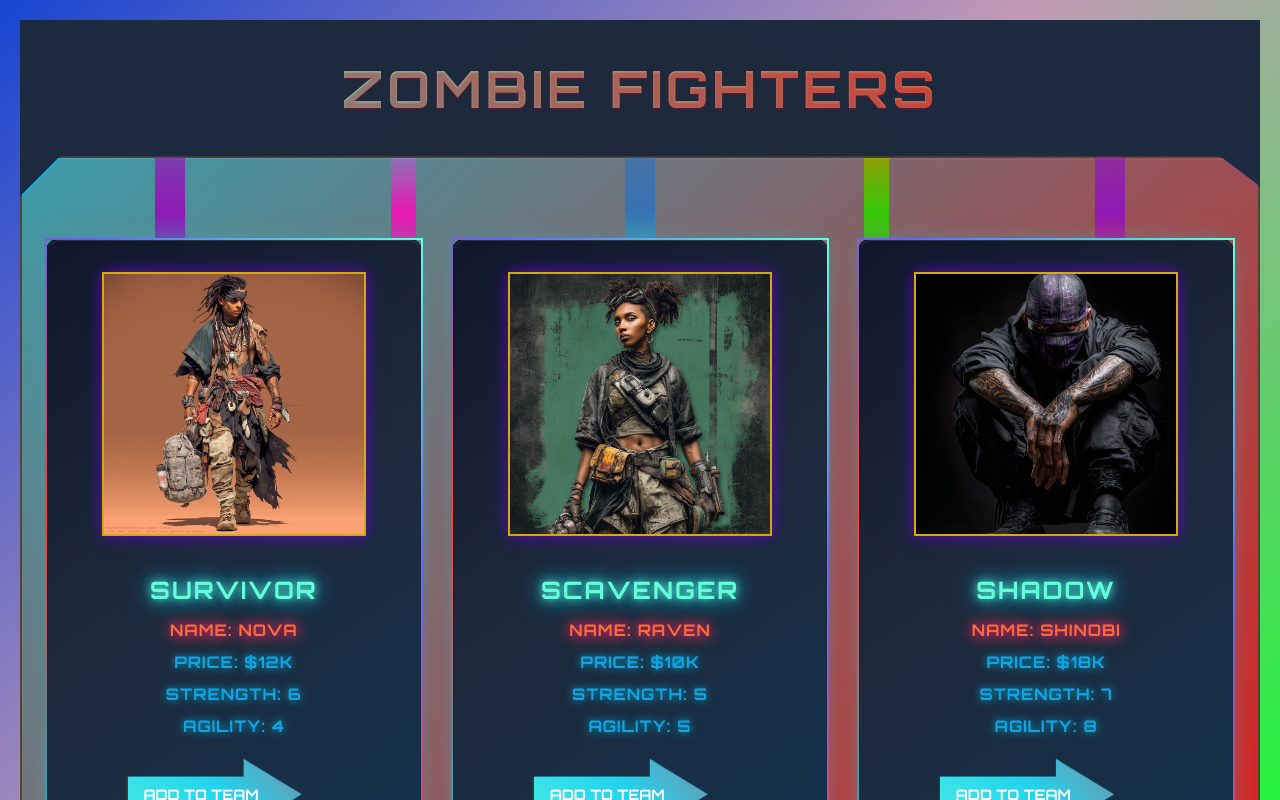
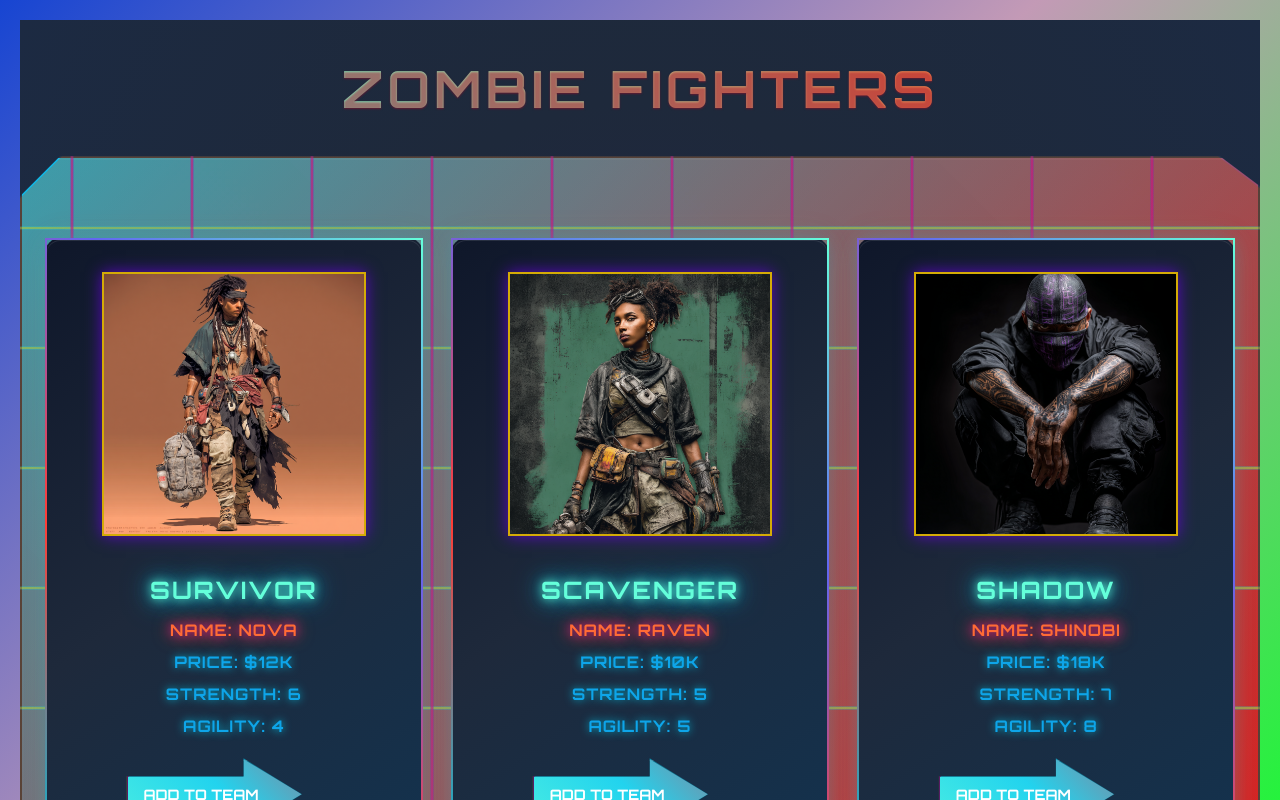
Before and after one commit to Cordero080/react-state-management-lab, a React (Vite) app: page / in a window 1280 px wide. Shown: the top 800 px of the page. Built offline with nearby package versions, Linux system fonts and the light colour scheme; a web font is replaced by a local one.

Commit message:
electric grid

```diff
--- a/src/App.css
+++ b/src/App.css
@@ -34,49 +34,54 @@ ul {
   max-width: 3000px;
   overflow: visible;
   /* ========================================
-     WIREFRAME NETWORK SYSTEM
+     ELECTRIC GRID BACKGROUND SYSTEM
      ======================================== */
-  /* Creates a node-based wireframe connecting card centers */
+  /* Responsive electric grid with moving spectral gradients */
 
   background-image:
-    repeating-linear-gradient(0deg, transparent 0%, #ff0080 5%, #ff4000 8%, #ff8000 10%, #ffff00 12%, #ffffff 15%, #80ff00 18%, #00ff80 20%, #00ffff 22%, #0080ff 25%, #8000ff 28%, transparent 35%),
-    repeating-linear-gradient(0deg, transparent 0%, #8000ff 5%, #ff0080 8%, #ff4000 10%, #ff8000 12%, #ffffff 15%, #ffff00 18%, #80ff00 20%, #00ff80 22%, #00ffff 25%, #0080ff 28%, transparent 35%),
-    repeating-linear-gradient(0deg, transparent 0%, #0080ff 5%, #00ffff 8%, #00ff80 10%, #80ff00 12%, #ffffff 15%, #ffff00 18%, #ff8000 20%, #ff4000 22%, #ff0080 25%, #8000ff 28%, transparent 35%),
-    repeating-linear-gradient(0deg, transparent 0%, #ff00ff 8%, #00ffff 12%, #ffffff 15%, #ffff00 18%, #ff0000 22%, transparent 30%),
-    repeating-linear-gradient(0deg, transparent 0%, #00ff00 8%, #ff8000 12%, #ffffff 15%, #0080ff 18%, #ff0080 22%, transparent 30%),
-    repeating-linear-gradient(90deg, transparent 0%, #ff0080 5%, #ff4000 8%, #ff8000 10%, #ffff00 12%, #ffffff 15%, #80ff00 18%, #00ff80 20%, #00ffff 22%, #0080ff 25%, #8000ff 28%, #ff0080 30%, #ff4000 32%, transparent 40%),
-    repeating-linear-gradient(90deg, transparent 0%, #8000ff 5%, #0080ff 8%, #00ffff 10%, #00ff80 12%, #ffffff 15%, #80ff00 18%, #ffff00 20%, #ff8000 22%, #ff4000 25%, #ff0080 28%, #8000ff 30%, #0080ff 32%, transparent 40%),
+    /* Vertical grid lines with moving spectral gradients */
+    repeating-linear-gradient(90deg,
+      transparent 0px,
+      transparent 48px,
+      rgba(0, 255, 255, 0.4) 49px,
+      rgba(255, 0, 128, 0.6) 50px,
+      rgba(0, 255, 255, 0.4) 51px,
+      transparent 52px,
+      transparent 100px
+    ),
+    /* Horizontal grid lines with moving spectral gradients */
+    repeating-linear-gradient(0deg,
+      transparent 0px,
+      transparent 48px,
+      rgba(128, 0, 255, 0.4) 49px,
+      rgba(255, 255, 0, 0.6) 50px,
+      rgba(128, 0, 255, 0.4) 51px,
+      transparent 52px,
+      transparent 100px
+    ),
+    /* Base cyberpunk background */
     linear-gradient(135deg, rgba(5, 194, 242, 0.982), rgba(251, 8, 36, 0.944), rgba(133, 17, 235, 0.938));
 
   /* ========================================
-     WIREFRAME LINE SIZING
+     ELECTRIC GRID SIZING AND POSITIONING
      ======================================== */
   background-size:
-    /* Vertical line sizes - wider for visible beam effect */
-    30px 100%, 30px 100%, 30px 100%,     /* Main columns - doubled width for beam visibility */
-    25px 100%, 25px 100%,               /* Secondary columns - slightly smaller */
-    /* Horizontal line sizes - thicker beams to match vertical lines */
-    80% 30px, 80% 30px,                  /* Top and bottom rows - same thickness as main vertical beams */
-    /* Background gradient size */
-    100% 100%;                        /* Container background */
+    100px 100%,                       /* Vertical grid spacing */
+    100% 100px,                       /* Horizontal grid spacing */
+    100% 100%;                        /* Background gradient size */
+
+  background-position:
+    0 0,                              /* Vertical grid start */
+    0 0,                              /* Horizontal grid start */
+    center center;                    /* Background gradient center */
+
+  background-repeat: repeat, repeat, no-repeat;
 
   /* ========================================
-     WIREFRAME LINE POSITIONING
+     ELECTRIC GRID ANIMATIONS
      ======================================== */
-  background-position:
-    /* Vertical line positions (horizontal placement, top-aligned) */
-    11% 0, 50% 0, 89% 0,              /* Main columns: left, center, right */
-    30.5% 0, 69.5% 0,                 /* Secondary columns: between main columns */
-    /* Horizontal line positions (top line shifted right) */
-    20% 29%, 11% 76%,                 /* Top row shifted right, bottom row at left card edge */
-    /* Background gradient position */
-    0 0;                              /* Container background origin */
-  background-repeat: no-repeat;
-  /* ========================================
-     WIREFRAME LINE ANIMATIONS
-     ======================================== */
-  /* Animate only the repeating gradient patterns along the lines */
-  animation: wireframeLinesFlow 10s ease-in-out infinite;
+  /* Animated spectral gradients flowing through the grid */
+  animation: electricGridFlow 8s linear infinite;
   border-radius: 0;
   border: 2px solid rgba(75, 85, 99, 0.4);
   box-shadow:
@@ -149,6 +154,122 @@ ul::after {
   }
   50% {
     background-position: 100% 50%;
+  }
+}
+
+/* ========================================
+   ELECTRIC GRID ANIMATION
+   ======================================== */
+@keyframes electricGridFlow {
+  0% {
+    background-image:
+      repeating-linear-gradient(90deg,
+        transparent 0px,
+        transparent 48px,
+        rgba(255, 0, 128, 0.6) 49px,
+        rgba(0, 255, 255, 0.8) 50px,
+        rgba(255, 0, 128, 0.6) 51px,
+        transparent 52px,
+        transparent 100px
+      ),
+      repeating-linear-gradient(0deg,
+        transparent 0px,
+        transparent 48px,
+        rgba(255, 255, 0, 0.6) 49px,
+        rgba(128, 0, 255, 0.8) 50px,
+        rgba(255, 255, 0, 0.6) 51px,
+        transparent 52px,
+        transparent 100px
+      ),
+      linear-gradient(135deg, rgba(5, 194, 242, 0.982), rgba(251, 8, 36, 0.944), rgba(133, 17, 235, 0.938));
+  }
+  25% {
+    background-image:
+      repeating-linear-gradient(90deg,
+        transparent 0px,
+        transparent 48px,
+        rgba(0, 255, 255, 0.6) 49px,
+        rgba(255, 255, 0, 0.8) 50px,
+        rgba(0, 255, 255, 0.6) 51px,
+        transparent 52px,
+        transparent 100px
+      ),
+      repeating-linear-gradient(0deg,
+        transparent 0px,
+        transparent 48px,
+        rgba(128, 0, 255, 0.6) 49px,
+        rgba(255, 0, 128, 0.8) 50px,
+        rgba(128, 0, 255, 0.6) 51px,
+        transparent 52px,
+        transparent 100px
+      ),
+      linear-gradient(135deg, rgba(5, 194, 242, 0.982), rgba(251, 8, 36, 0.944), rgba(133, 17, 235, 0.938));
+  }
+  50% {
+    background-image:
+      repeating-linear-gradient(90deg,
+        transparent 0px,
+        transparent 48px,
+        rgba(255, 255, 0, 0.6) 49px,
+        rgba(128, 0, 255, 0.8) 50px,
+        rgba(255, 255, 0, 0.6) 51px,
+        transparent 52px,
+        transparent 100px
+      ),
+      repeating-linear-gradient(0deg,
+        transparent 0px,
+        transparent 48px,
+        rgba(255, 0, 128, 0.6) 49px,
+        rgba(0, 255, 255, 0.8) 50px,
+        rgba(255, 0, 128, 0.6) 51px,
+        transparent 52px,
+        transparent 100px
+      ),
+      linear-gradient(135deg, rgba(5, 194, 242, 0.982), rgba(251, 8, 36, 0.944), rgba(133, 17, 235, 0.938));
+  }
+  75% {
+    background-image:
+      repeating-linear-gradient(90deg,
+        transparent 0px,
+        transparent 48px,
+        rgba(128, 0, 255, 0.6) 49px,
+        rgba(255, 0, 128, 0.8) 50px,
+        rgba(128, 0, 255, 0.6) 51px,
+        transparent 52px,
+        transparent 100px
+      ),
+      repeating-linear-gradient(0deg,
+        transparent 0px,
+        transparent 48px,
+        rgba(0, 255, 255, 0.6) 49px,
+        rgba(255, 255, 0, 0.8) 50px,
+        rgba(0, 255, 255, 0.6) 51px,
+        transparent 52px,
+        transparent 100px
+      ),
+      linear-gradient(135deg, rgba(5, 194, 242, 0.982), rgba(251, 8, 36, 0.944), rgba(133, 17, 235, 0.938));
+  }
+  100% {
+    background-image:
+      repeating-linear-gradient(90deg,
+        transparent 0px,
+        transparent 48px,
+        rgba(255, 0, 128, 0.6) 49px,
+        rgba(0, 255, 255, 0.8) 50px,
+        rgba(255, 0, 128, 0.6) 51px,
+        transparent 52px,
+        transparent 100px
+      ),
+      repeating-linear-gradient(0deg,
+        transparent 0px,
+        transparent 48px,
+        rgba(255, 255, 0, 0.6) 49px,
+        rgba(128, 0, 255, 0.8) 50px,
+        rgba(255, 255, 0, 0.6) 51px,
+        transparent 52px,
+        transparent 100px
+      ),
+      linear-gradient(135deg, rgba(5, 194, 242, 0.982), rgba(251, 8, 36, 0.944), rgba(133, 17, 235, 0.938));
   }
 }
 
@@ -461,6 +582,8 @@ h1 {
   ul {
     gap: 25px;
     padding: 80px 20px 40px 20px;
+    /* Large grid for desktop */
+    background-size: 120px 100%, 100% 120px, 100% 100%;
   }
 
   li {
@@ -479,6 +602,8 @@ h1 {
   ul {
     gap: 20px;
     padding: 80px 15px 40px 15px;
+    /* Medium grid for tablets */
+    background-size: 100px 100%, 100% 100px, 100% 100%;
   }
 
   li {
@@ -581,6 +706,8 @@ h1 {
   ul {
     gap: 15px;
     padding: 80px 5px 40px 5px;
+    /* Smaller grid for mobile */
+    background-size: 60px 100%, 100% 60px, 100% 100%;
   }
 
   li {
```
